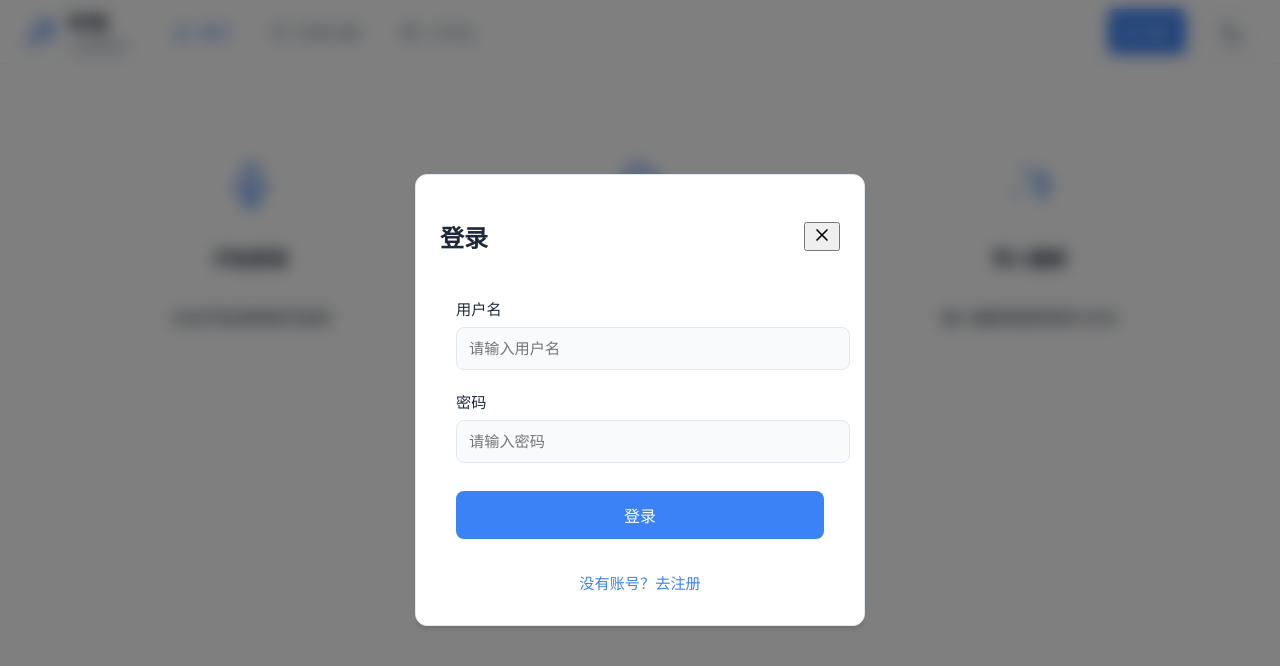
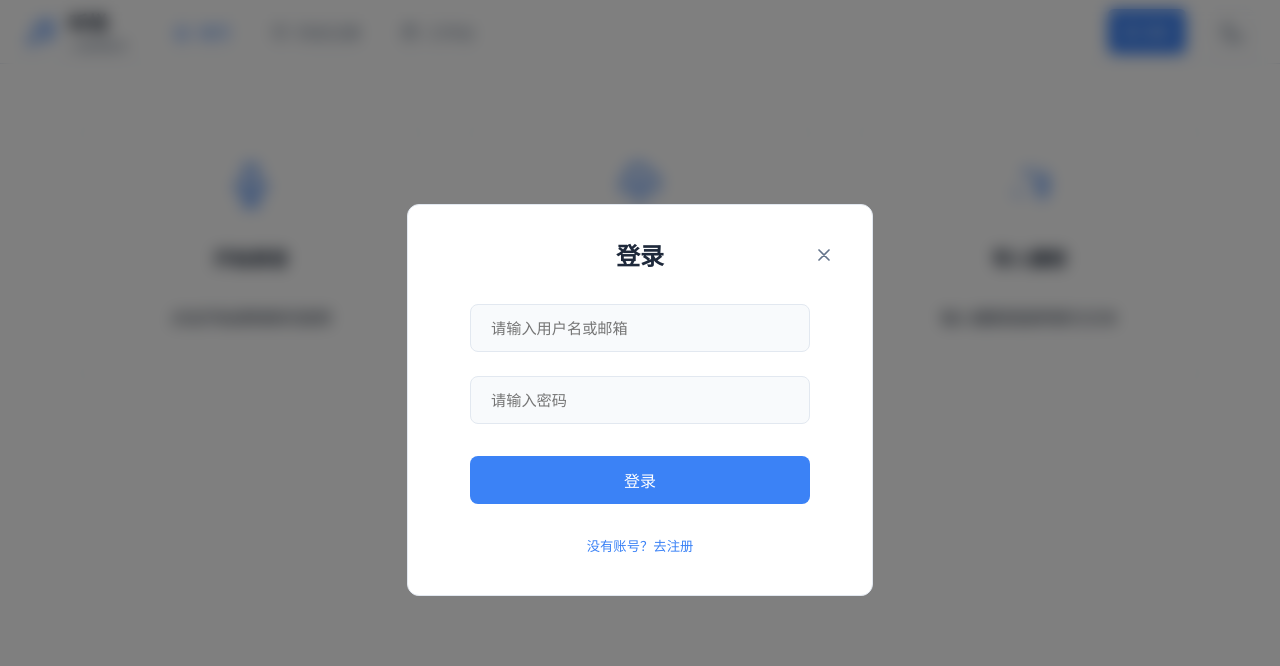
Before and after one commit to Graypigeonhgh/audscript, a Vue app: page / in a window 1280 px wide. Both pictures are taken after a click on the button "登录". Shown: the top 666 px of the page. Built offline with nearby package versions, Linux system fonts and the light colour scheme.

Commit message:
优化登录和注册界面的布局和UI（输入框）

```diff
--- a/src/components/LoginModal.vue
+++ b/src/components/LoginModal.vue
@@ -2,7 +2,9 @@
   <div class="modal-overlay">
     <div class="modal-content">
       <div class="modal-header">
-        <h2>{{ isLogin ? '登录' : '注册' }}</h2>
+        <div class="header-title">
+          <h2>{{ isLogin ? '登录' : '注册' }}</h2>
+        </div>
         <button class="close-btn" @click="$emit('close')">
           <svg class="icon" viewBox="0 0 24 24" fill="none" stroke="currentColor">
             <path stroke-linecap="round" stroke-linejoin="round" stroke-width="2" d="M6 18L18 6M6 6l12 12" />
@@ -11,20 +13,18 @@
       </div>
 
       <div class="modal-body">
-        <form @submit.prevent="handleSubmit" class="login-form">
+        <form @submit.prevent="handleSubmit">
           <div class="input-group">
-            <label>用户名</label>
             <input
               type="text"
               v-model="formData.username"
-              placeholder="请输入用户名"
+              placeholder="请输入用户名或邮箱"
               required
               class="form-input"
             />
           </div>
 
           <div class="input-group">
-            <label>密码</label>
             <input
               type="password"
               v-model="formData.password"
@@ -35,7 +35,6 @@
           </div>
 
           <div v-if="!isLogin" class="input-group">
-            <label>确认密码</label>
             <input
               type="password"
               v-model="formData.confirmPassword"
@@ -51,10 +50,7 @@
         </form>
 
         <div class="form-footer">
-          <button
-            class="switch-btn"
-            @click="isLogin = !isLogin"
-          >
+          <button class="switch-btn" @click="isLogin = !isLogin">
             {{ isLogin ? '没有账号？去注册' : '已有账号？去登录' }}
           </button>
         </div>
@@ -139,80 +135,126 @@ const handleSubmit = async () => {
 }
 
 .modal-content {
-  animation: slideUp 0.3s ease-out;
-  background: var(--primary-bg);
-  box-shadow: var(--card-shadow);
-  border: 1px solid var(--border-color);
-  border-radius: 12px;
   width: 90%;
   max-width: 400px;
-  padding: 1.5rem;
+  padding: 2rem;
+  background: var(--primary-bg);
+  border-radius: 12px;
+  box-shadow: var(--modal-shadow);
+  border: 1px solid var(--border-color);
+  display: flex;
+  flex-direction: column;
+  align-items: center;
 }
 
 .modal-header {
+  width: 100%;
+  position: relative;
   display: flex;
-  justify-content: space-between;
+  justify-content: center;
   align-items: center;
-  margin-bottom: 1.5rem;
+  margin-bottom: 2rem;
+}
+
+.header-title {
+  text-align: center;
+}
+
+.header-title h2 {
+  margin: 0;
+  font-size: 1.5rem;
+  color: var(--primary-text);
+}
+
+.close-btn {
+  position: absolute;
+  right: 0;
+  top: 50%;
+  transform: translateY(-50%);
+  display: flex;
+  align-items: center;
+  justify-content: center;
+  width: 32px;
+  height: 32px;
+  padding: 0;
+  background: none;
+  border: none;
+  border-radius: 6px;
+  cursor: pointer;
+  color: var(--secondary-text);
+  transition: all 0.3s ease;
+}
+
+.close-btn:hover {
+  background: var(--hover-bg);
+  color: var(--primary-text);
+}
+
+.icon {
+  width: 20px;
+  height: 20px;
 }
 
 .modal-body {
-  padding: 0 1rem;
+  width: 100%;
+  display: flex;
+  flex-direction: column;
+  align-items: center;
 }
 
-.login-form {
+form {
+  width: 85%;
   display: flex;
   flex-direction: column;
-  gap: 1.25rem;
+  align-items: center;
+  gap: 1.5rem;
 }
 
 .input-group {
+  width: 100%;
   display: flex;
-  flex-direction: column;
-  gap: 0.5rem;
-}
-
-.input-group label {
-  color: var(--primary-text);
-  font-size: 0.95rem;
+  justify-content: center;
 }
 
 .form-input {
   width: 100%;
-  padding: 0.75rem;
+  height: 46px;
+  padding: 0 1.25rem;
   border: 1px solid var(--border-color);
   border-radius: 8px;
   background: var(--secondary-bg);
   color: var(--primary-text);
+  font-size: 0.95rem;
+  text-align: left;
   transition: all 0.3s ease;
-  font-size: 0.95rem;
 }
 
 .form-input:focus {
-  outline: none;
   border-color: var(--accent-color);
-  box-shadow: 0 0 0 2px rgba(59, 130, 246, 0.1);
+  box-shadow: 0 0 0 2px rgba(var(--accent-color-rgb), 0.1);
 }
 
 .submit-btn {
   width: 100%;
-  padding: 0.75rem;
+  height: 48px;
   margin-top: 0.5rem;
   background: var(--accent-color);
   color: white;
   border: none;
   border-radius: 8px;
+  font-weight: 500;
+  font-size: 1rem;
   cursor: pointer;
   transition: all 0.3s ease;
-  font-size: 1rem;
 }
 
 .submit-btn:hover {
-  opacity: 0.9;
-  transform: translateY(-1px);
+  transform: translateY(-2px);
+  box-shadow: var(--hover-shadow);
 }
 
 .form-footer {
+  width: 100%;
   margin-top: 1.5rem;
   text-align: center;
 }
@@ -223,15 +265,9 @@ const handleSubmit = async () => {
   color: var(--accent-color);
   cursor: pointer;
   padding: 0.5rem;
-  font-size: 0.95rem;
 }
 
 .switch-btn:hover {
   text-decoration: underline;
 }
-
-.icon {
-  width: 20px;
-  height: 20px;
-}
 </style>
```
